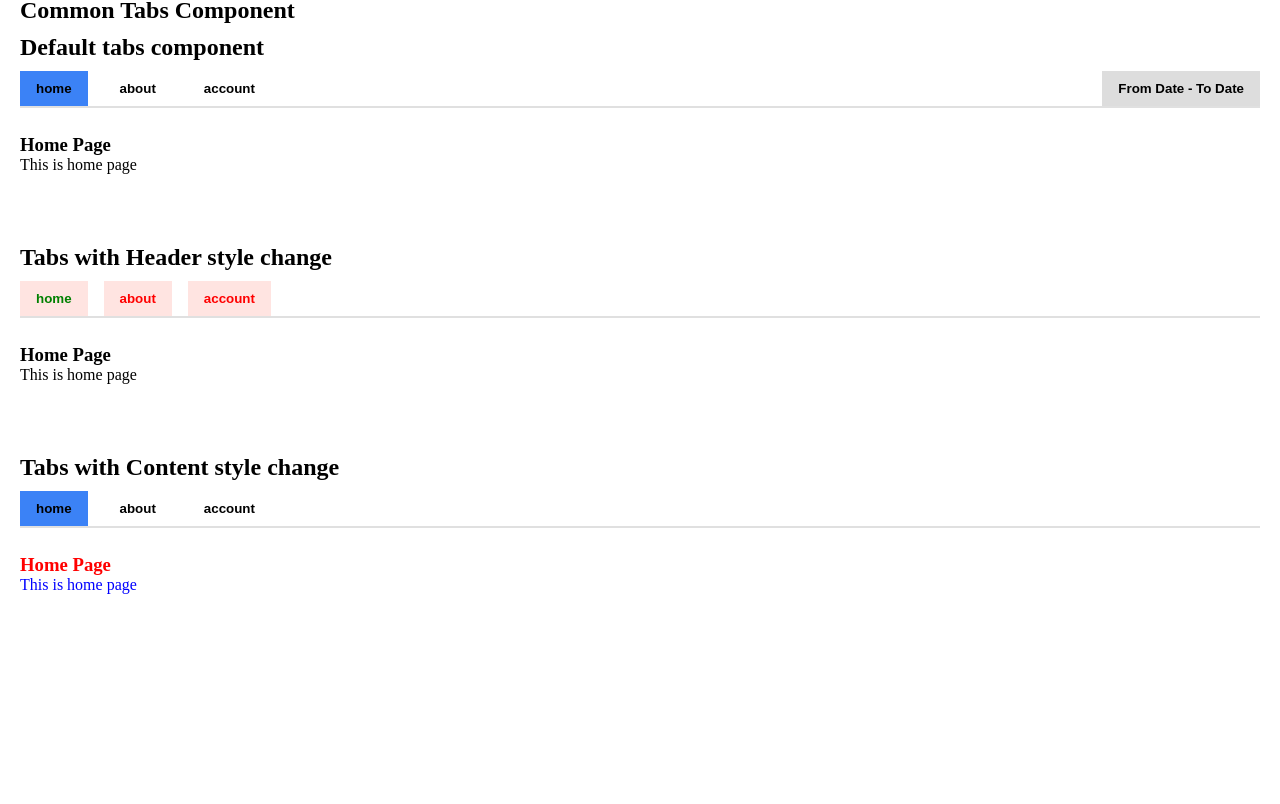
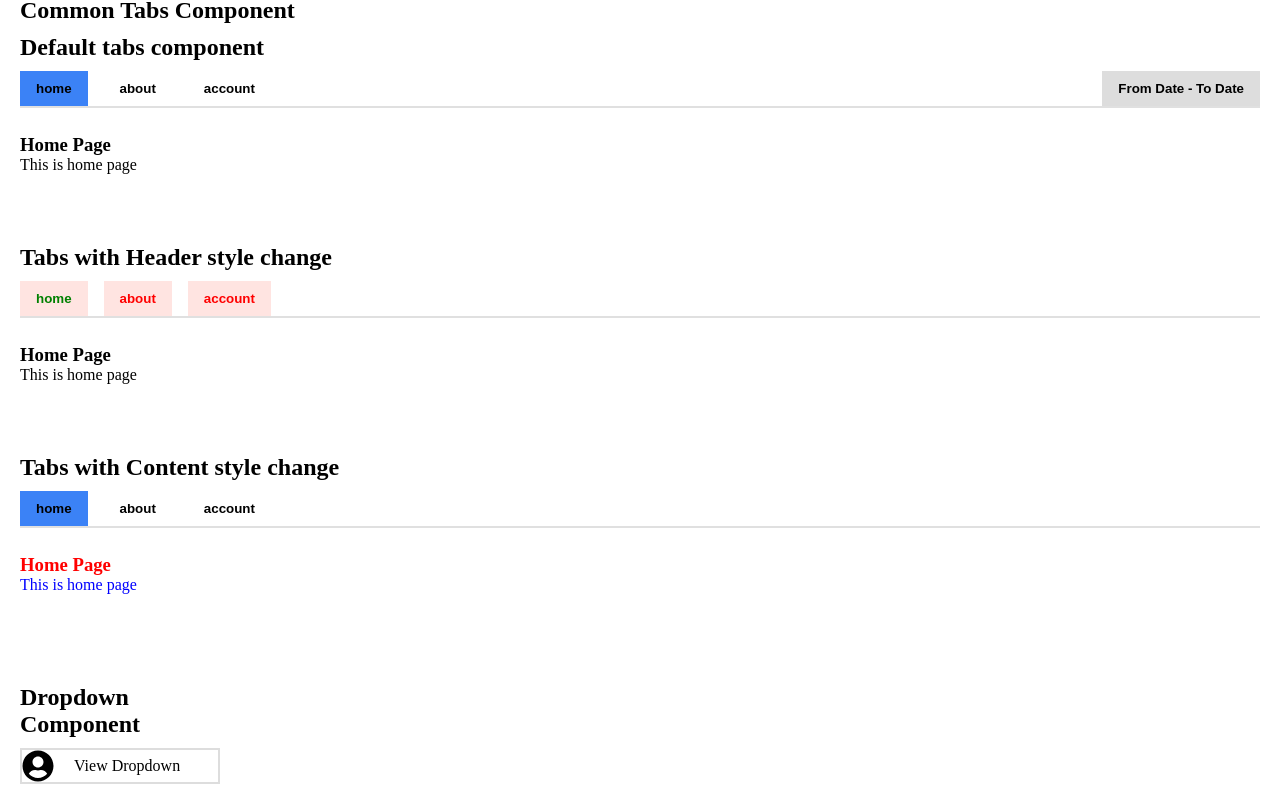
Before and after one commit to arbinsigdel12/custom-component, a React (Vite) app: page / in a window 1280 px wide. Shown: the part 979-1783 px from the top of the page. Before the commit the page ends 1653 px from the top, so only its background shows below. Built offline with nearby package versions, Linux system fonts and the light colour scheme.

Commit message:
feat create dropdown component

```diff
--- a/src/App.scss
+++ b/src/App.scss
@@ -1,16 +1,19 @@
 .app {
   display: flex;
   flex-direction: column;
+  flex-wrap: wrap;
   gap: 30px;
   margin: 20px;
   &__button {
     display: flex;
+    flex-wrap: wrap;
     flex-direction: column;
     gap: 10px;
     justify-content: space-between;
 
     &__commonButton {
       display: flex;
+      flex-wrap: wrap;
       flex-direction: row;
       justify-content: space-between;
       gap: 10px;
@@ -18,6 +21,7 @@
   }
   &__accordion {
     display: flex;
+    flex-wrap: wrap;
     flex-direction: column;
     gap: 10px;
     justify-content: space-between;
@@ -36,19 +40,34 @@
   }
   &__input {
     display: flex;
+    flex-wrap: wrap;
     flex-direction: column;
     gap: 10px;
 
     &__commonInput {
       display: flex;
+      flex-wrap: wrap;
       flex-direction: row;
       justify-content: space-between;
     }
   }
   &__tab {
     display: flex;
+    flex-wrap: wrap;
     flex-direction: column;
     gap: 10px;
+    .date-range-button {
+      background-color: #ddd;
+      border: none;
+      padding: 10px 16px;
+      font-weight: bold;
+      cursor: pointer;
+      transition: all 0.2s ease-in-out;
+
+      &:hover {
+        background-color: #3b82f6;
+      }
+    }
 
     .tabs__tab__button.classHeader {
       color: red;
@@ -68,4 +87,19 @@
       }
     }
   }
+  &__dropdown {
+    width: 200px;
+    display: flex;
+    flex-wrap: wrap;
+    gap: 10px;
+    flex-direction: column;
+
+    .dropdownTrigger {
+      border: 2px solid #ddd;
+      display: flex;
+      justify-content: flex-start;
+      align-items: center;
+      gap: 20px;
+    }
+  }
 }
--- a/src/App.tsx
+++ b/src/App.tsx
@@ -1,12 +1,14 @@
 import "./App.scss";
 import Button from "./commonComponent/button/Button";
 import Accordion from "./commonComponent/accordion/Accordion";
-import { FaArrowRight } from "react-icons/fa";
+import { FaArrowRight, FaUserCircle } from "react-icons/fa";
 import { accordionData, customAccordionData } from "./data/accordionData";
 import Input from "./commonComponent/input/Input";
 import Form from "./commonComponent/form/Form";
 import Tabs from "./commonComponent/tabs/Tabs";
 import { tabItems } from "./data/tabsData";
+import Dropdown from "./commonComponent/dropdown/Dropdown";
+import { menuItems } from "./commonComponent/dropdown/DropdownItem";
 
 function App() {
   return (
@@ -107,6 +109,18 @@ function App() {
           tabContentClassName="classContent"
         />
       </div>
+      <div className="app__dropdown">
+        <h2>Dropdown Component</h2>
+        <Dropdown
+          trigger={
+            <div className="dropdownTrigger">
+              <FaUserCircle size={32} />
+              <span>View Dropdown</span>
+            </div>
+          }
+          items={menuItems}
+        />
+      </div>
     </div>
   );
 }
--- /dev/null
+++ b/src/commonComponent/dropdown/Dropdown.tsx
@@ -0,0 +1,62 @@
+import React, { useState, useRef, useEffect } from "react";
+import "./dropdown.scss";
+
+export interface DropdownMenuItem {
+  id: string;
+  content: React.ReactNode;
+}
+
+interface DropdownProps {
+  trigger: React.ReactNode;
+  items: DropdownMenuItem[];
+  onSelect?: (id: string) => void;
+}
+
+const Dropdown: React.FC<DropdownProps> = ({ trigger, items, onSelect }) => {
+  const [isOpen, setIsOpen] = useState(false);
+  const dropdownRef = useRef<HTMLDivElement>(null);
+
+  useEffect(() => {
+    const handleClick = (e: MouseEvent) => {
+      if (
+        dropdownRef.current &&
+        !dropdownRef.current.contains(e.target as Node)
+      ) {
+        setIsOpen(false);
+      }
+    };
+
+    if (isOpen) {
+      document.addEventListener("mousedown", handleClick);
+      return () => document.removeEventListener("mousedown", handleClick);
+    }
+  }, [isOpen]);
+
+  const handleItemClick = (id: string) => {
+    onSelect?.(id);
+    setIsOpen(false);
+  };
+
+  return (
+    <div className="dropdown" ref={dropdownRef}>
+      <div className="dropdown__trigger" onClick={() => setIsOpen(!isOpen)}>
+        {trigger}
+      </div>
+      {isOpen && (
+        <div className="dropdown__menu">
+          {items.map((item) => (
+            <div
+              key={item.id}
+              className="dropdown-item"
+              onClick={() => handleItemClick(item.id)}
+            >
+              {item.content}
+            </div>
+          ))}
+        </div>
+      )}
+    </div>
+  );
+};
+
+export default Dropdown;
--- /dev/null
+++ b/src/commonComponent/dropdown/DropdownItem.tsx
@@ -0,0 +1,16 @@
+import type { DropdownMenuItem } from "./Dropdown";
+
+export const menuItems: DropdownMenuItem[] = [
+  {
+    id: "home",
+    content: <span>Home</span>,
+  },
+  {
+    id: "about",
+    content: <span>About</span>,
+  },
+  {
+    id: "logout",
+    content: <button>Logout</button>,
+  },
+];
--- /dev/null
+++ b/src/commonComponent/dropdown/dropdown.scss
@@ -0,0 +1,36 @@
+.dropdown {
+  display: inline-block;
+
+  &__trigger {
+    cursor: pointer;
+  }
+
+  &__menu {
+    display: flex;
+    flex-direction: column;
+    gap: 5px;
+    padding: 8px 0;
+    border: 1px solid #ddd;
+    border-radius: 6px;
+    background-color: #fff;
+    box-shadow: 0 2px 6px rgba(0, 0, 0, 0.1);
+  }
+}
+
+.dropdown-item {
+  padding: 10px 16px;
+  cursor: pointer;
+
+  &:hover {
+    background-color: #f0f0f0;
+  }
+
+  button {
+    width: 100%;
+    border: none;
+    background: none;
+    cursor: pointer;
+    text-align: left;
+    padding: 0;
+  }
+}
--- a/src/commonComponent/tabs/tabs.scss
+++ b/src/commonComponent/tabs/tabs.scss
@@ -15,18 +15,6 @@
   &__header__left {
     display: flex;
     gap: 16px;
-  }
-  .date-range-button {
-    background-color: #ddd;
-    border: none;
-    padding: 10px 16px;
-    font-weight: bold;
-    cursor: pointer;
-    transition: all 0.2s ease-in-out;
-
-    &:hover {
-      background-color: #3b82f6;
-    }
   }
 
   &__tab__button {
```
